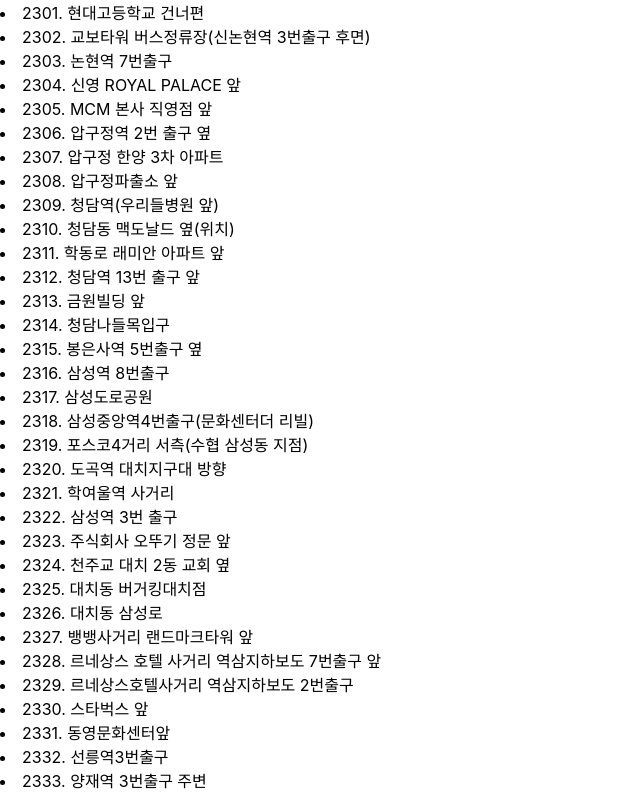
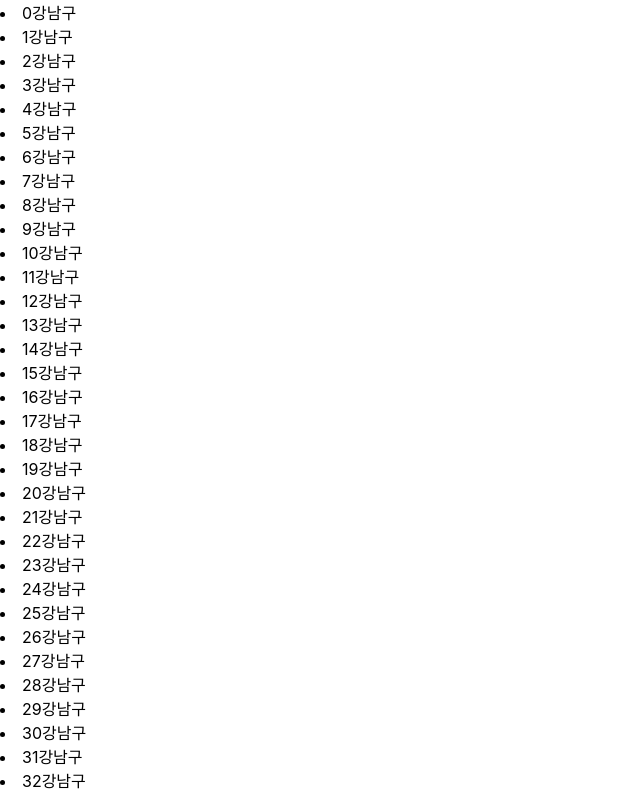
Before and after one commit to badbeoti/dangdang, a React (Create React App) app: page / in a window 1280 px wide. Shown: the top 795 px of the page, without its empty margins (0-640 px from the left). Built offline with nearby package versions, Linux system fonts and the light colour scheme.

Commit message:
데이터 셋팅 작업

```diff
--- a/src/App.tsx
+++ b/src/App.tsx
@@ -1,8 +1,9 @@
-import React, { useRef, useEffect } from "react";
+import React, { useRef, useEffect, useState } from "react";
 import "./App.css";
 import * as d3 from "d3";
 import { select, selectAll } from "d3-selection";
 import data from "./data/data.json";
+import { stringify } from "querystring";
 
 interface DataProps {
 	data: typeof data;
@@ -10,11 +11,27 @@
 
 function DataList(props: DataProps) {
 	const { data } = props;
+	const [prevData, setData] = useState(props);
+	const newData = data.map((item) => {
+		const newObj = {
+			name: item.대여소명,
+			size: item.거치대수,
+			division: item.대여소_구,
+			id: item.대여소ID,
+		};
+		return newObj;
+	});
+
+	console.log(newData);
+	// 드디어... 데이터셋팅 완료....
 
 	return (
 		<div>
 			{data.map((item, index) => (
-				<li key={index}>{item.대여소명}</li>
+				<li key={index}>
+					{index}
+					{item.대여소_구}
+				</li>
 			))}
 		</div>
 	);
```
